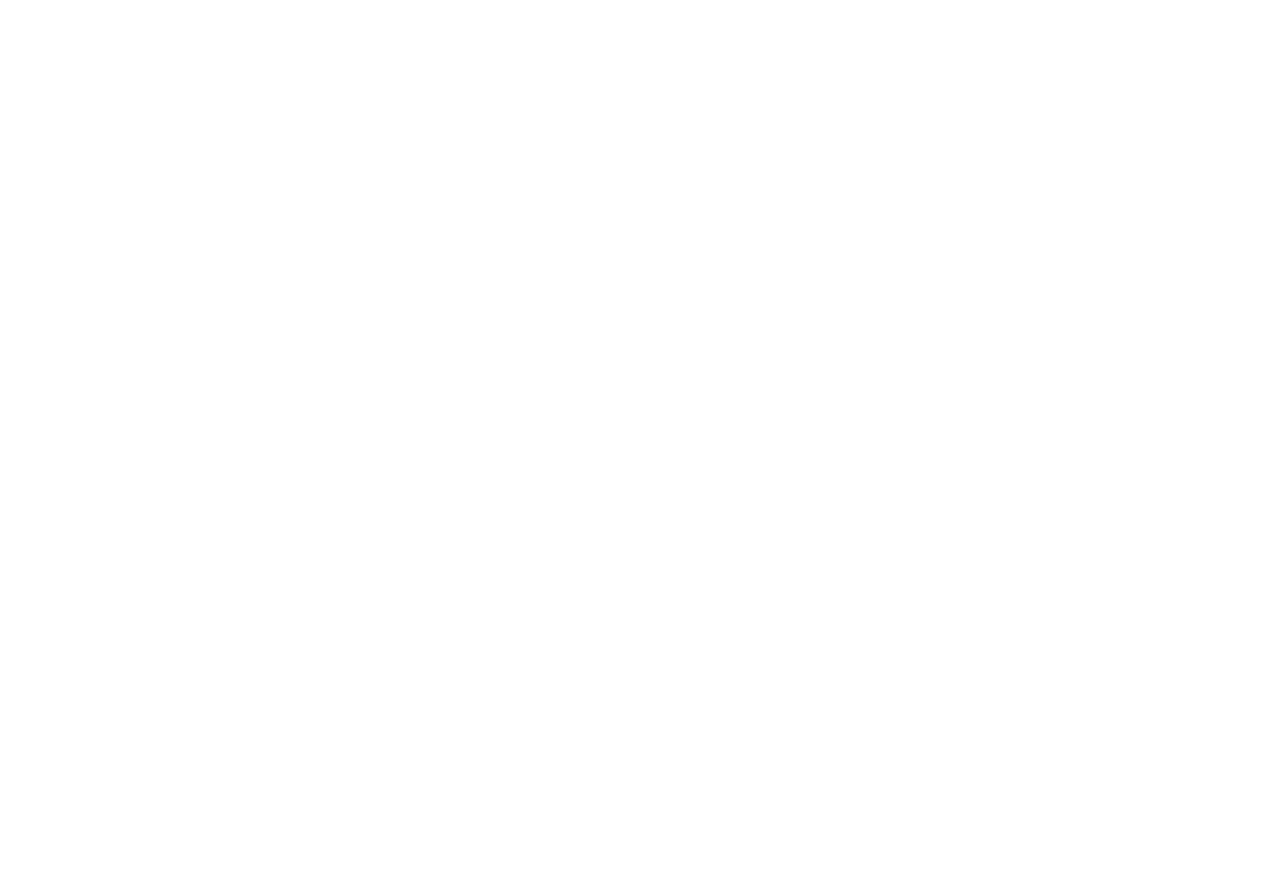
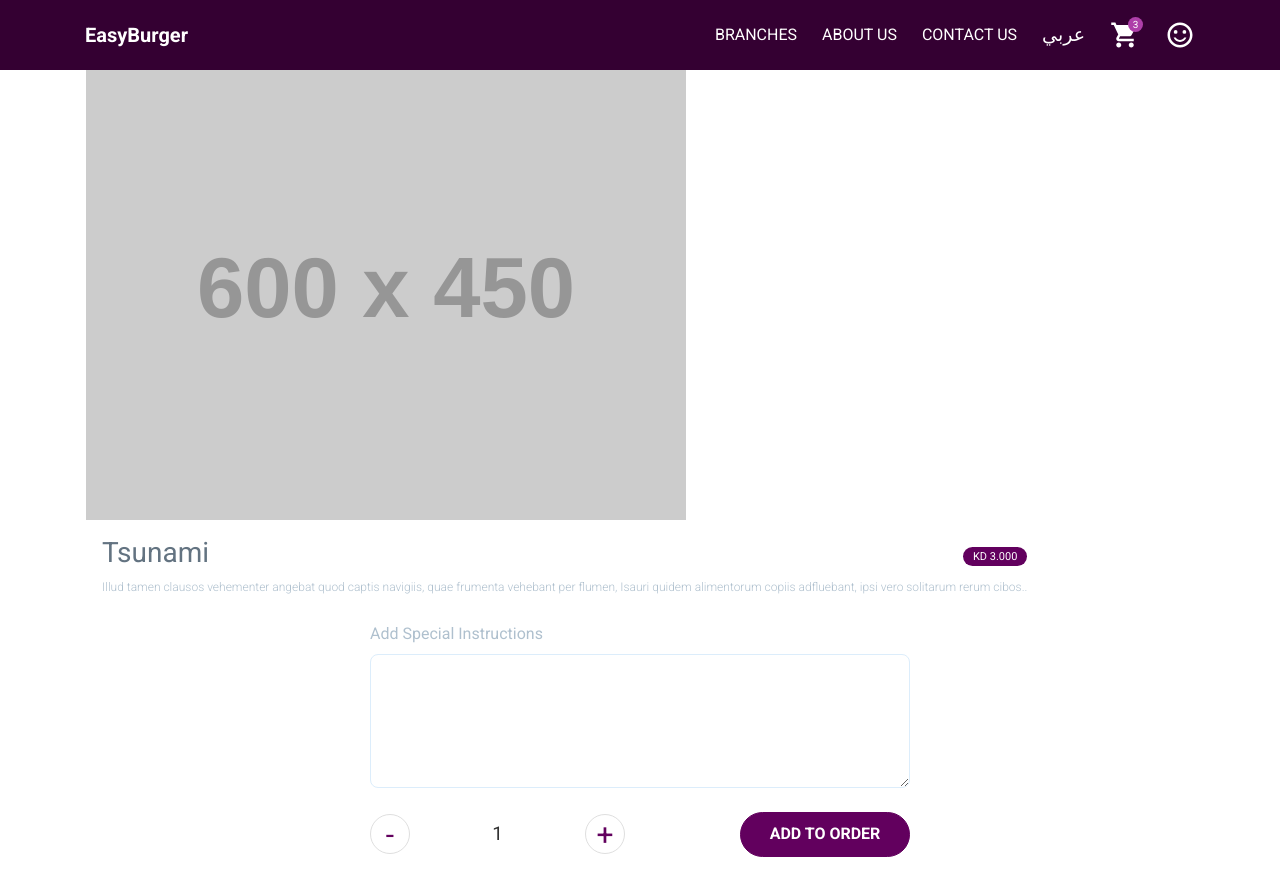
Before and after one commit to soufiansaidi/store-restaurent, a React (Create React App) app: page /product-details/name in a window 1280 px wide. Shown: the top 896 px of the page. Before the commit the page ends 800 px from the top, so only its background shows below. Built offline with nearby package versions, Linux system fonts and the light colour scheme.

Commit message:
adding product details

```diff
--- a/src/App.js
+++ b/src/App.js
@@ -13,6 +13,7 @@
 import Contact from './Pages/Contact'
 import About from './Pages/About'
 import Menus from './Pages/Menus'
+import SingleProduct from './Pages/SingleProduct'
 
 function App() {
   return (
@@ -25,6 +26,7 @@
           <Route path="/contact"><Contact /></Route>
           <Route path="/about"><About /></Route>
           <Route path="/menus"><Menus /></Route>
+          <Route path="/product-details/:slug"><SingleProduct /></Route>
         </Switch>
       </ApplicationContextProvider>
     </Router>
--- /dev/null
+++ b/src/Components/Product.js
@@ -0,0 +1,21 @@
+import React from 'react'
+import { Link } from 'react-router-dom'
+
+export default function Product() {
+    return (
+        <div className="single-product">
+            <div className="wrap">
+                <div className="single-product-img">
+                    <Link to="/product-details/name"><img src="https://via.placeholder.com/600x450" alt="" /></Link>
+                </div>
+                <div className="p-3">
+                    <div className="d-flex align-items-center justify-content-between">
+                        <h3><Link to="/product-details/name">Tsunami</Link></h3>
+                        <span className="badge">KD 3.000</span>
+                    </div>
+                    <p >Illud tamen clausos vehementer angebat quod captis navigiis, quae frumenta vehebant per flumen, Isauri quidem alimentorum copiis adfluebant, ipsi vero solitarum rerum cibos..</p>
+                </div>
+            </div>
+        </div>
+    )
+}
--- a/src/Includes/Products.js
+++ b/src/Includes/Products.js
@@ -1,38 +1,15 @@
 import React from 'react'
-import { Link } from 'react-router-dom'
+
+import Product from './../Components/Product'
 
 export default function Products() {
     return (
         <div className="list-products">
             <div className="row">
-                <div className="col-sm-6 mb-4 col-md-4 col-xl-3 single-product">
-                    <div className="wrap">
-                        <div className="single-product-img">
-                            <Link to=""><img src="https://via.placeholder.com/600x450" alt="" /></Link>
-                        </div>
-                        <div className="p-3">
-                            <div className="d-flex align-items-center justify-content-between">
-                                <h3><Link to="">Tsunami</Link></h3>
-                                <span className="badge">KD 3.000</span>
-                            </div>
-                            <p >Illud tamen clausos vehementer angebat quod captis navigiis, quae frumenta vehebant per flumen, Isauri quidem alimentorum copiis adfluebant, ipsi vero solitarum rerum cibos..</p>
-                        </div>
-                    </div>
-                </div>
-                <div className="col-sm-6 mb-43col-md-4 col-xl-3 single-product">
-                    <div className="wrap">
-                        <div className="single-product-img">
-                            <Link to=""><img src="https://via.placeholder.com/600x450" alt="" /></Link>
-                        </div>
-                        <div className="p-3">
-                            <div className="d-flex align-items-center justify-content-between">
-                                <h3><Link to="">Tsunami</Link></h3>
-                                <span className="badge">KD 3.000</span>
-                            </div>
-                            <p >Illud tamen clausos vehementer angebat quod captis navigiis, quae frumenta vehebant per flumen, Isauri quidem alimentorum copiis adfluebant, ipsi vero solitarum rerum cibos..</p>
-                        </div>
-                    </div>
-                </div>
+                <div className="col-sm-6 mb-4 col-md-4 col-xl-3"><Product /></div>
+                <div className="col-sm-6 mb-4 col-md-4 col-xl-3"><Product /></div>
+                <div className="col-sm-6 mb-4 col-md-4 col-xl-3"><Product /></div>
+                <div className="col-sm-6 mb-4 col-md-4 col-xl-3"><Product /></div>
             </div>
         </div>
     )
--- /dev/null
+++ b/src/Pages/SingleProduct.js
@@ -0,0 +1,60 @@
+import React, { useState } from 'react'
+
+import Header from './../Includes/Header'
+import { MdFormatIndentDecrease } from 'react-icons/md'
+
+export default function SingleProduct() {
+    const [Qty, setQty] = useState(1)
+
+    const Increase = () => {
+        let quantity = Qty + 1
+        setQty(quantity)
+    }
+
+    const Decrease = () => {
+        let quantity = Qty - 1
+        if(quantity > 0) setQty(quantity)
+    }
+
+    return (
+        <>
+
+            <Header />
+
+            <div className="container product-details">
+                <div className="row">
+
+                    <div className="p-0 px-md-3 single-product">
+                        <div className="single-product-img"><img src="https://via.placeholder.com/600x450" alt="" /></div>
+                        <div className="p-3">
+                            <div className="d-flex align-items-center justify-content-between">
+                                <h3>Tsunami</h3>
+                                <span className="badge">KD 3.000</span>
+                            </div>
+                            <p >Illud tamen clausos vehementer angebat quod captis navigiis, quae frumenta vehebant per flumen, Isauri quidem alimentorum copiis adfluebant, ipsi vero solitarum rerum cibos..</p>
+                        </div>
+                    </div>
+
+                    <form className="col-12 col-md-6 offset-md-3 mb-5">
+                        <div class="form-group">
+                            <label for="">Add Special Instructions</label>
+                            <textarea rows="5" name="Special_instructions" id="" class="form-control"></textarea>
+                        </div>
+                        <div class="row mt-4 align-items-center justify-content-between">
+                            <div class="col-6 d-flex align-items-center justify-content-between">
+                                <div className="increment" onClick={ () => Decrease() }>-</div>
+                                <div className="total-qty">{ Qty }</div>
+                                <div className="increment" onClick={ () => Increase() }>+</div>
+                            </div>
+                            <div class="col-6 d-flex justify-content-end">
+                                <button type="submit">Add to Order</button>
+                            </div>
+                        </div>
+                    </form>
+
+                </div>
+            </div>
+
+        </>
+    )
+}
--- a/src/index.css
+++ b/src/index.css
@@ -123,13 +123,23 @@
 .list-products h3{margin: 0;font-size: 18px;}
 .list-products h3 a{color: #62747E;}
 .list-products h3 a:hover{color: var(--primary);}
-.list-products .badge{background-color: var(--second);color: #fff;font-size: 11px;padding: 4px 10px;font-weight: normal;border-radius: 25px;}
+.list-products .badge, .product-details .badge{background-color: var(--second);color: #fff;font-size: 11px;padding: 4px 10px;font-weight: normal;border-radius: 25px;}
 .list-products p{margin: 15px 0 5px;}
 
 .collapse-data .collapse-content{display: none;}
 .collapse-data.active .collapse-content{display: block;}
 .collapse-data.active .collapse-title svg{transform: rotate(180deg);-moz-transform: rotate(180deg);-webkit-transform: rotate(180deg);}
 
+.single-product p{color: #AFC0CE;}
+
+.product-details{}
+.product-details form{overflow: hidden;}
+.product-details form label{color: #AFC0CE;}
+.product-details form textarea{border: 1px solid #DCEDFB;border-radius: 8px;}
+.product-details form .increment{width: 40px;height: 40px;display: flex;align-items: center;justify-content: center;border: 1px solid #dfdfdf;border-radius: 50%;color: var(--second);font-size: 30px;cursor: pointer;}
+.product-details form .total-qty{font-size: 19px;color: #333;}
+.product-details form button{border: 1px solid var(--second);background-color: var(--second);color: #fff;border-radius: 25px;height: 45px;width: 100%;text-transform: uppercase;font-weight: 600;max-width: 170px;}
+.product-details form button:hover{color: var(--second);background-color: transparent;}
 
 @media screen and (max-width: 767px){
   header{padding: 12.5px 0;}
```
